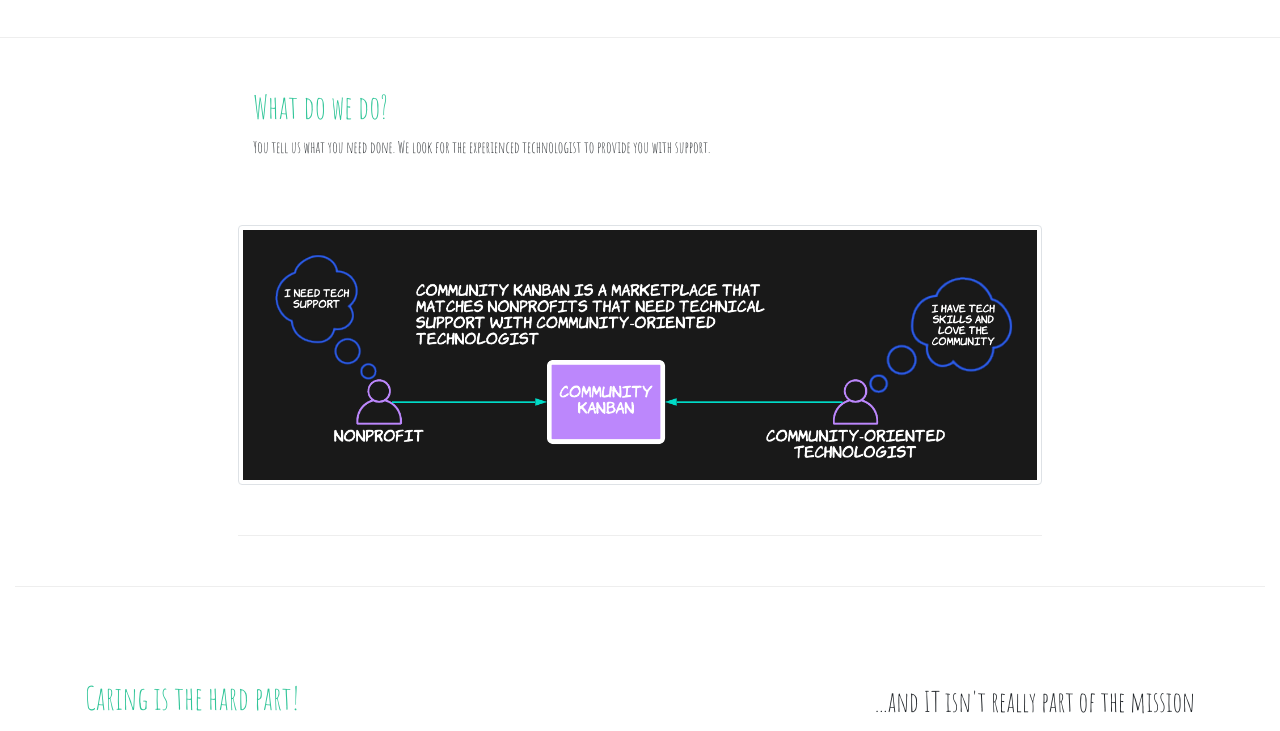
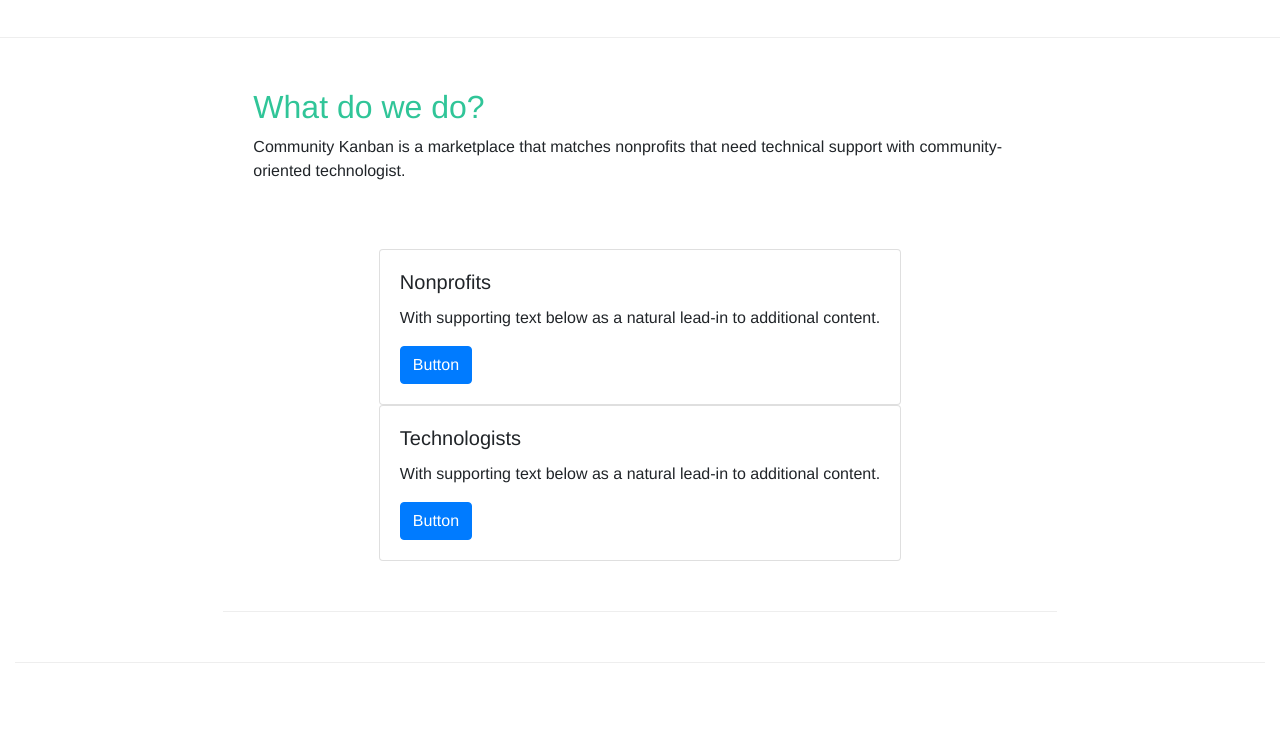
Before and after one commit to mayfiete/communitykanban, a website: page index.html in a window 1280 px wide. Shown: the part 900-1631 px from the top of the page. Drawn offline with nearby package versions, Linux system fonts and the light colour scheme.

Commit message:
feat: various changes to font, layout, and images

```diff
--- a/css/styles.css
+++ b/css/styles.css
@@ -1,11 +1,11 @@
 body {
-    font-family: 'Amatic SC', cursive;
+    font-family: 'Helvetica', cursive;
 }
 
 h1,
 h2,
 h3 {
-    font-family: "Amatic SC", cursive
+    font-family: "Helvetica", cursive
 }
 
 h2 {
--- a/index.html
+++ b/index.html
@@ -135,22 +135,37 @@
             </div>
         </div>
 
-    <div class="container-fluid">
-        <div class="row row-content align-items-center">
-            <div class="col-md-8 mx-auto">
-                <div class="col">
-                    <h2 class="text-sm-left">What do we do?</h2>
-                    <p class="text-sm-left">You tell us what you need done. We look for the experienced technologist to provide you with support.</p>
+        <div class="container-fluid mx-auto">
+            <div class="row row-content align-items-center">
+                <div class="col-md-8 mx-auto">
+                    <div class="col">
+                        <h2 class="text-sm-left">What do we do?</h2>
+                        <p class="text-sm-left">Community Kanban is a marketplace that matches nonprofits that need technical support with community-oriented technologist. </p>
+                    </div>
+                        <div class="row row-content justify-content-center">
+                            <div class="card w-30">
+                                <div class="card-body">
+                                    <h5 class="card-title">Nonprofits</h5>
+                                    <p class="card-text">With supporting text below as a natural lead-in to additional content.</p>
+                                    <a href="#" class="btn btn-primary">Button</a>
+                                </div>
+                            </div>
+
+                            <div class="card w-30">
+                                <div class="card-body">
+                                    <h5 class="card-title">Technologists</h5>
+                                    <p class="card-text">With supporting text below as a natural lead-in to additional content.</p>
+                                    <a href="#" class="btn btn-primary">Button</a>
+                                </div>
+                            </div>
+
+                        </div>
+                    </div>
 
 
-                    <div class="media row row-content align-item-center">
-                        <img class="d-flex mr-3 img-thumbnail img-responsive img-fluid mx-auto" src="img/ck-hi-lvl.png" alt="Community Kanban High-Level"/>
-                    </div>
                 </div>
             </div>
         </div>
-    </div>
-
 
     <div class="container">
         <div class="row row-content align-items-center">
@@ -179,7 +194,6 @@
 
 
 
-    <div>
 
         <div class="container">
             <h1 class="row row-content align-items-center">
@@ -198,7 +212,7 @@
                 </div>
             </div>
         </div>
-    </div>
+
 
     <footer class="site-footer">
 
```
Also changed, not shown: img/Community Kanban Hi-Lvl.png (added).
